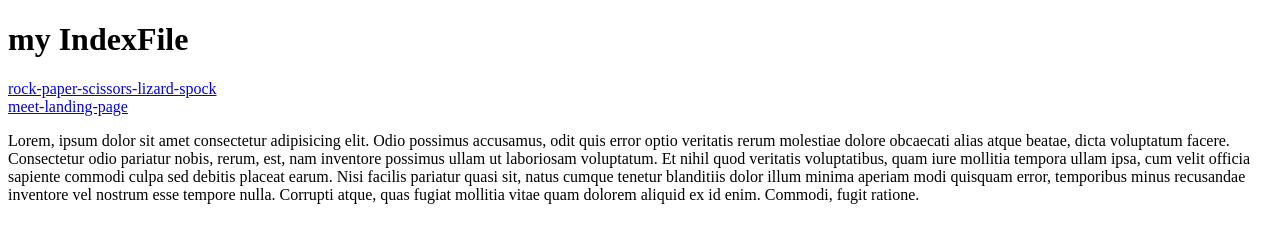
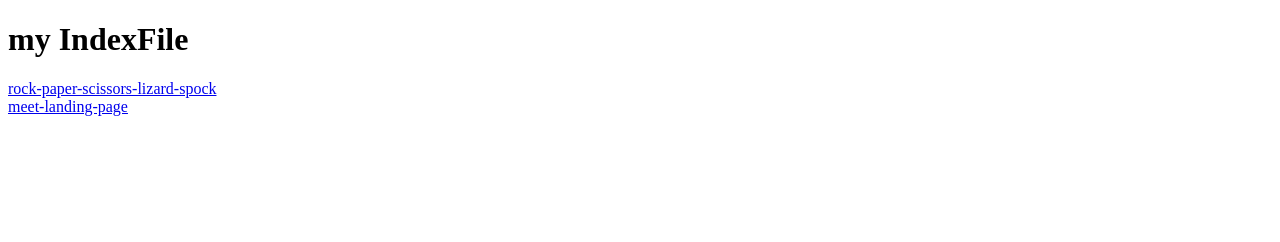
Before and after one commit to fjodor-dev/Git-Pages, a plain HTML site: page index.html in a window 1280 px wide. Drawn offline with Linux system fonts and the light colour scheme.

Commit message:
Update index.html

```diff
--- a/index.html
+++ b/index.html
@@ -12,9 +12,7 @@
     <br>
     <a href="meet-landing-page/starter-code/index.html">meet-landing-page</a>
 
-    <p>
-        Lorem, ipsum dolor sit amet consectetur adipisicing elit. Odio possimus accusamus, odit quis error optio veritatis rerum molestiae dolore obcaecati alias atque beatae, dicta voluptatum facere. Consectetur odio pariatur nobis, rerum, est, nam inventore possimus ullam ut laboriosam voluptatum. Et nihil quod veritatis voluptatibus, quam iure mollitia tempora ullam ipsa, cum velit officia sapiente commodi culpa sed debitis placeat earum. Nisi facilis pariatur quasi sit, natus cumque tenetur blanditiis dolor illum minima aperiam modi quisquam error, temporibus minus recusandae inventore vel nostrum esse tempore nulla. Corrupti atque, quas fugiat mollitia vitae quam dolorem aliquid ex id enim. Commodi, fugit ratione.
-    </p>
+
 
 </body>
 </html>
```
